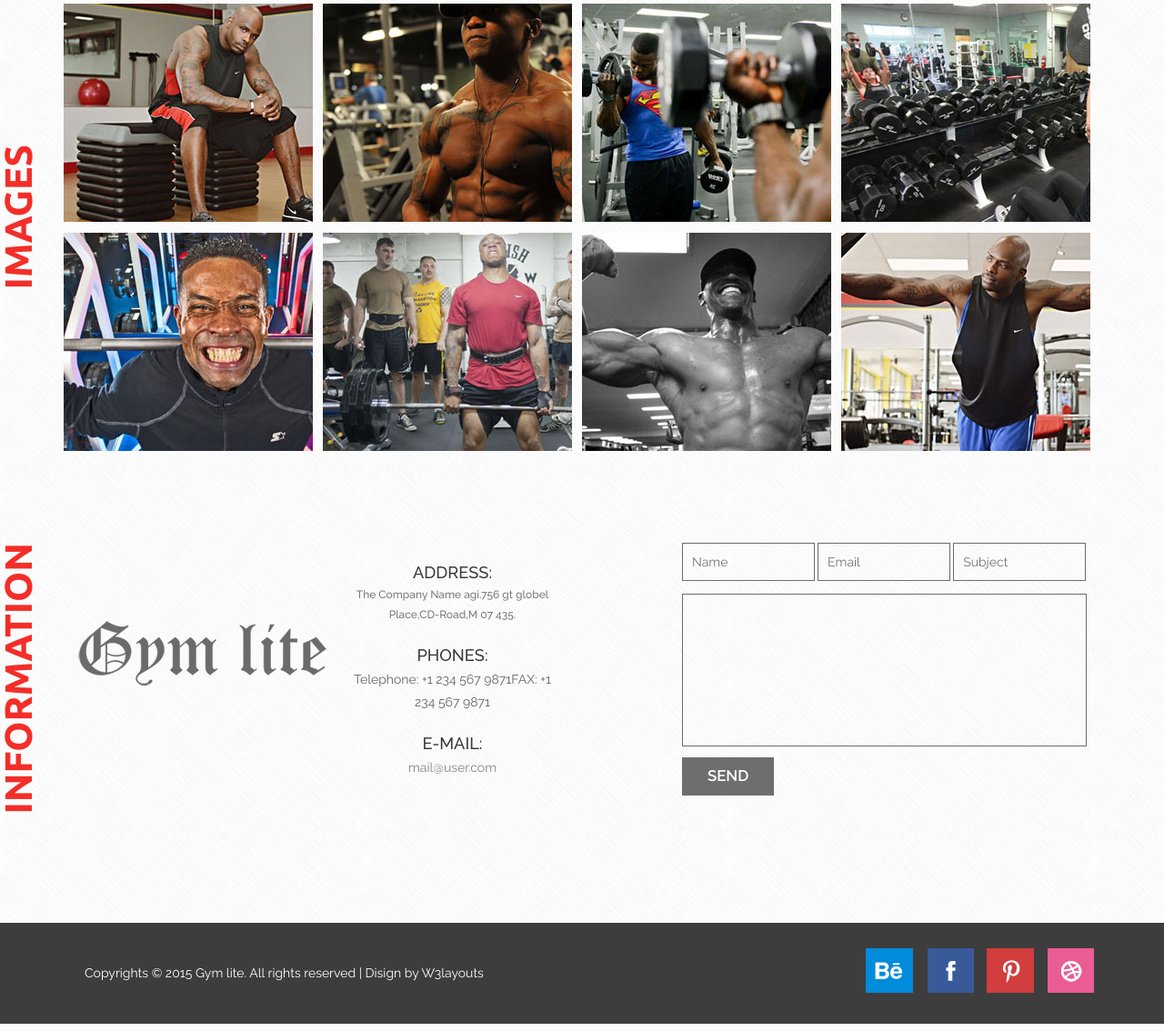
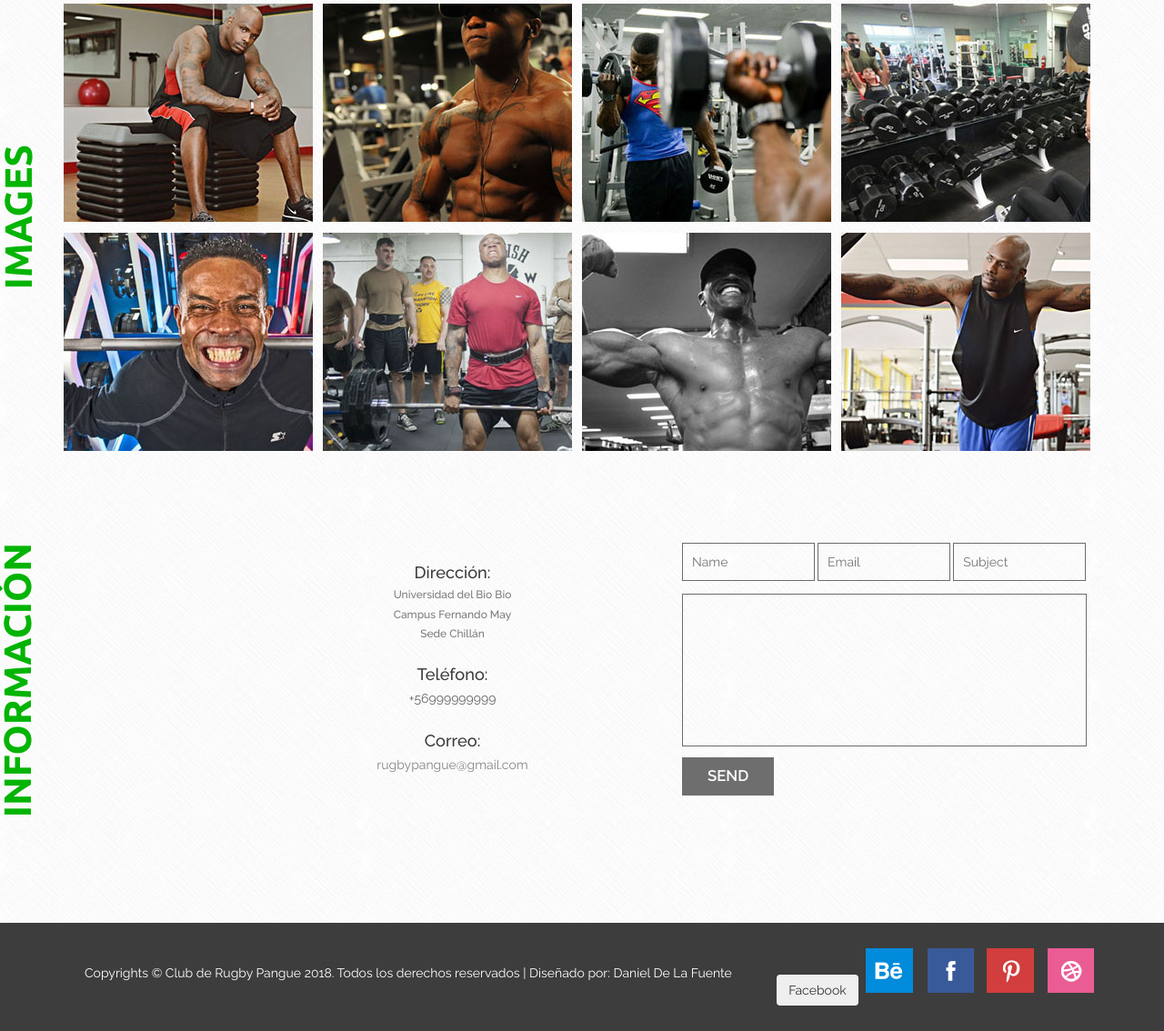
Before and after one commit to DeLaFuente25/Pangue, a Django app: template pangue/templates/base/index.html in a window 1280 px wide. Shown: the part 2156-3290 px from the top of the page at 91% size. Run offline with Django 3.2, Linux system fonts and the light colour scheme; the template is opened without the code that fills it, so the values that code supplies are empty; some libraries are stand-ins or nearby versions.

Commit message:
mariguas

```diff
--- a/PaginaWeb/urls.py
+++ b/PaginaWeb/urls.py
@@ -5,6 +5,6 @@ from pangue.views import *
 
 urlpatterns = [
     path('admin/', admin.site.urls),
-    path('', views.home , name='home'),
+    path('inicio/', views.home , name='home'),
 
 ]
--- a/pangue/static/css/flexslider.css
+++ b/pangue/static/css/flexslider.css
@@ -55,7 +55,7 @@ html[xmlns] .slides {display: block;}
 .flex-control-nav li {margin: 0 6px; display: inline-block; zoom: 1; *display: inline;}
 .flex-control-paging li a {width: 11px; height: 11px; display: block;  background: #C5C5C5; cursor: pointer; text-indent: -9999px; -webkit-border-radius: 20px; -moz-border-radius: 20px; -o-border-radius: 20px; border-radius: 20px; box-shadow: inset 0 0 3px rgba(0,0,0,0.3);}
 .flex-control-paging li a:hover { background: #3C3C3C; }
-.flex-control-paging li a.flex-active { background: #F32E28; cursor: default; }
+.flex-control-paging li a.flex-active { background: #FFFF00; cursor: default; }
 
 .flex-control-thumbs {margin: 5px 0 0; position: static; overflow: hidden;}
 .flex-control-thumbs li {width: 25%; float: left; margin: 0;}
--- a/pangue/static/css/style.css
+++ b/pangue/static/css/style.css
@@ -179,7 +179,7 @@ ul.nav.navbar-nav li a.active {
   -webkit-transform-origin: right top;
   transform-origin: right top;
   font-size: 3em;
-    color: #F32E28;
+    color: #04B404;
   text-transform: uppercase;
       font-weight: 900;
 }
--- a/pangue/static/css/swipebox.css
+++ b/pangue/static/css/swipebox.css
@@ -54,7 +54,7 @@
   width: 40%;
   height: 50%;
   vertical-align: middle;
-  border: 12px solid #F82F27 !important;
+  border: 12px solid #FFFF00 !important;
   border-radius: 4px;
 }
 
@@ -232,6 +232,6 @@
 #swipebox-slider .slide img {
 	  width: 80%;
 	  height: 35%;
-	    border: 5px solid #F82F27 !important;
+	    border: 5px solid #FFFF00 !important;
 	}
 }
--- a/pangue/templates/base/index.html
+++ b/pangue/templates/base/index.html
@@ -1,15 +1,10 @@
-<!--
-Author: W3layouts
-Author URL: http://w3layouts.com
-License: Creative Commons Attribution 3.0 Unported
-License URL: http://creativecommons.org/licenses/by/3.0/
--->
+{% load staticfiles %}
 <!DOCTYPE html>
 <html>
 <head>
-<title>Gym Lite a Sports Category Flat Bootstrap Responsive Website Template | Home :: w3layouts</title>
-<link href="css/bootstrap.css" rel="stylesheet">
-<link href="css/style.css" rel="stylesheet" type="text/css" media="all" />
+<title>Pangue RC</title>
+<link href="{% static 'css/bootstrap.css' %}" rel="stylesheet">
+<link href="{% static 'css/style.css' %}" rel="stylesheet" type="text/css" media="all" />
 <!-- for-mobile-apps -->
 <meta name="viewport" content="width=device-width, initial-scale=1">
 <meta http-equiv="Content-Type" content="text/html; charset=utf-8" />
@@ -22,12 +17,12 @@ Smartphone Compatible web template, free webdesigns for Nokia, Samsung, LG, Sony
 <link href='http://fonts.googleapis.com/css?family=Ubuntu:400,500,700' rel='stylesheet' type='text/css'>
 <link href='http://fonts.googleapis.com/css?family=Voltaire' rel='stylesheet' type='text/css'>
 <!--//fonts-->
-<script src="js/jquery.min.js"> </script>
+<script src="{% static 'js/jquery.min.js' %}"> </script>
 <!--start slider -->
-    <link rel="stylesheet" href="css/flexslider.css" type="text/css" media="screen" />
+    <link rel="stylesheet" href="{% static 'css/flexslider.css' %}" type="text/css" media="screen" />
 <!--end slider -->
-	<link rel="stylesheet" href="css/swipebox.css">
-	<script src="js/jquery.swipebox.min.js"></script>
+	<link rel="stylesheet" href="{% static 'css/swipebox.css' %}">
+	<script src="{% static 'js/jquery.swipebox.min.js' %}"></script>
 	    <script type="text/javascript">
 			jQuery(function($) {
 				$(".swipebox").swipebox();
@@ -62,22 +48,24 @@ Smartphone Compatible web template, free webdesigns for Nokia, Samsung, LG, Sony
 		 </script>
 		 <!-- script-for-menu -->
 		</div>
+		<!--
 					  <div class="middl-text">
-			  <a href="#"><h1>Gym lite</h1></a>
-			  	<p>Infectious diseases that affect dogs are important not only from a veterinary standpoint,
-			  		but also because of the risk to public health; an example of this is rabies.</p>
+			  <a href="#"><h1>Rugby Pangue</h1></a>
+			  	<p>Únete a nuestra gran familia.</p>
 			  </div>
+			-->
 	</div>
 <!--/header-->
 <!--about-->
 <div class="about">
 	<div class="container relative">
-		<h4>About</h4>
+		<h4>Nosotros</h4>
 		<div class="col-md-8 about-text">
-			<p>Before the evolution of wolf into dog, it is posited that humans and wolves worked together hunting game.
-				Wolves were the superior tracker but humans were the superior killer; thus wolves would lead humans to the
-				prey and humans would leave some of the meat to the wolves.the superior tracker but humans were the superior killer; thus wolves would lead humans to the
-				prey and humans would leave some of the meat to the wolves.</p>
+			<p>El Club... Lorem Ipsum is simply dummy text of the printing and typesetting industry. Lorem Ipsum has been the industry's standard
+				dummy text ever since the 1500s, when an unknown printer took a galley of type and scrambled it to make a type specimen book. It
+				has survived not only five centuries, but also the leap into electronic typesetting, remaining essentially unchanged. It was
+				popularised in the 1960s with the release of Letraset sheets containing Lorem Ipsum passages, and more recently with desktop
+				publishing software like Aldus PageMaker including versions of Lorem Ipsum.</p>
 			<p class="second-text">It is said that giving up all their belongings and ties, the Pandavas, accompanied by a dog, made their final
 				 journey of pilgrimage to the Himalayas. Yudhisthira was the only one to reach the mountain peak in his mortal
 				  body, because he was unblemished by sin or untruth.the superior tracker but humans were the superior killer; thus wolves would lead humans to the
@@ -222,57 +210,57 @@ Smartphone Compatible web template, free webdesigns for Nokia, Samsung, LG, Sony
 					<div id="portfoliolist">
 						<div class="portfolio" style="display: inline-block; opacity: 1;">
 							<div class="portfolio-wrapper">
-								<a href="images/c1.jpg" class="b-link-stripe b-animate-go   swipebox"  title="Image Title">
-							     <img src="images/c1.jpg" /><div class="b-wrapper"><h2 class="b-animate b-from-left    b-delay03 ">Gym Lite<img src="images/p-search.png" /></h2>
+								<a href="{% static 'images/c1.jpg' %}" class="b-link-stripe b-animate-go   swipebox"  title="Image Title">
+							     <img src="{% static 'images/c1.jpg' %}" /><div class="b-wrapper"><h2 class="b-animate b-from-left    b-delay03 ">Gym Lite<img src="images/p-search.png" /></h2>
 							  	 </div></a>
 			                </div>
 						</div>
 						<div class="portfolio"  style="display: inline-block; opacity: 1;">
 							<div class="portfolio-wrapper">
-								<a href="images/c2.jpg" class="b-link-stripe b-animate-go   swipebox"  title="Image Title">
-							     <img src="images/c2.jpg" /><div class="b-wrapper"><h2 class="b-animate b-from-left    b-delay03 ">Gym Lite<img src="images/p-search.png" /></h2>
+								<a href="{% static 'images/c2.jpg' %}" class="b-link-stripe b-animate-go   swipebox"  title="Image Title">
+							     <img src="{% static 'images/c2.jpg' %}" /><div class="b-wrapper"><h2 class="b-animate b-from-left    b-delay03 ">Gym Lite<img src="images/p-search.png" /></h2>
 							  	 </div></a>
 			               	</div>
 						</div>
 						<div class="portfolio"  style="display: inline-block; opacity: 1;">
 							<div class="portfolio-wrapper">
-								<a href="images/c3.jpg" class="b-link-stripe b-animate-go   swipebox"  title="Image Title">
-							     <img src="images/c3.jpg" /><div class="b-wrapper"><h2 class="b-animate b-from-left    b-delay03 ">Gym Lite<img src="images/p-search.png" /></h2>
+								<a href="{% static 'images/c3.jpg' %}" class="b-link-stripe b-animate-go   swipebox"  title="Image Title">
+							     <img src="{% static 'images/c3.jpg' %}" /><div class="b-wrapper"><h2 class="b-animate b-from-left    b-delay03 ">Gym Lite<img src="images/p-search.png" /></h2>
 							  	 </div></a>
 			                </div>
 						</div>
 						<div class="portfolio"  style="display: inline-block; opacity: 1;">
 							<div class="portfolio-wrapper">
-								<a href="images/c4.jpg" class="b-link-stripe b-animate-go   swipebox"  title="Image Title">
-							     <img src="images/c4.jpg" /><div class="b-wrapper"><h2 class="b-animate b-from-left    b-delay03 ">Gym Lite<img src="images/p-search.png" /></h2>
+								<a href="{% static 'images/c4.jpg' %}" class="b-link-stripe b-animate-go   swipebox"  title="Image Title">
+							     <img src="{% static 'images/c4.jpg' %}" /><div class="b-wrapper"><h2 class="b-animate b-from-left    b-delay03 ">Gym Lite<img src="images/p-search.png" /></h2>
 							  	 </div></a>
 			                </div>
 						</div>
 						<div class="portfolio"  style="display: inline-block; opacity: 1;">
 							<div class="portfolio-wrapper">
-								<a href="images/c5.jpg" class="b-link-stripe b-animate-go   swipebox"  title="Image Title">
-							     <img src="images/c5.jpg" /><div class="b-wrapper"><h2 class="b-animate b-from-left    b-delay03 ">Gym Lite<img src="images/p-search.png" /></h2>
+								<a href="{% static 'images/c5.jpg' %}" class="b-link-stripe b-animate-go   swipebox"  title="Image Title">
+							     <img src="{% static 'images/c5.jpg' %}" /><div class="b-wrapper"><h2 class="b-animate b-from-left    b-delay03 ">Gym Lite<img src="images/p-search.png" /></h2>
 							  	 </div></a>
 			                </div>
 						</div>
 						<div class="portfolio"  style="display: inline-block; opacity: 1;">
 							<div class="portfolio-wrapper">
-								<a href="images/c6.jpg" class="b-link-stripe b-animate-go  swipebox"  title="Image Title">
-							     <img src="images/c6.jpg" /><div class="b-wrapper"><h2 class="b-animate b-from-left    b-delay03 ">Gym Lite<img src="images/p-search.png" /></h2>
+								<a href="{% static 'images/c6.jpg' %}" class="b-link-stripe b-animate-go  swipebox"  title="Image Title">
+							     <img src="{% static 'images/c6.jpg' %}" /><div class="b-wrapper"><h2 class="b-animate b-from-left    b-delay03 ">Gym Lite<img src="images/p-search.png" /></h2>
 							  	 </div></a>
 			                </div>
 			            </div>
 			            <div class="portfolio"  style="display: inline-block; opacity: 1;">
 							<div class="portfolio-wrapper">
-								<a href="images/c7.jpg" class="b-link-stripe b-animate-go   swipebox"  title="Image Title">
-							     <img src="images/c7.jpg" /><div class="b-wrapper"><h2 class="b-animate b-from-left    b-delay03 ">Gym Lite<img src="images/p-search.png" /></h2>
+								<a href="{% static 'images/c7.jpg' %}" class="b-link-stripe b-animate-go   swipebox"  title="Image Title">
+							     <img src="{% static 'images/c7.jpg' %}" /><div class="b-wrapper"><h2 class="b-animate b-from-left    b-delay03 ">Gym Lite<img src="images/p-search.png" /></h2>
 							  	 </div></a>
 			                </div>
 						</div>
 						<div class="portfolio"  style="display: inline-block; opacity: 1;">
 							<div class="portfolio-wrapper">
-								<a href="images/c8.jpg" class="b-link-stripe b-animate-go  swipebox"  title="Image Title">
-							     <img src="images/c8.jpg" /><div class="b-wrapper"><h2 class="b-animate b-from-left    b-delay03 ">Gym Lite<img src="images/p-search.png" /></h2>
+								<a href="{% static 'images/c8.jpg' %}" class="b-link-stripe b-animate-go  swipebox"  title="Image Title">
+							     <img src="{% static 'images/c8.jpg' %}" /><div class="b-wrapper"><h2 class="b-animate b-from-left    b-delay03 ">Gym Lite<img src="images/p-search.png" /></h2>
 							  	 </div></a>
 			                </div>
 			            </div>
@@ -286,22 +274,21 @@ Smartphone Compatible web template, free webdesigns for Nokia, Samsung, LG, Sony
 <!--contact-->
 <div class="contact">
 	<div class="container relative">
-		<h4>Information</h4>
-		<div class="col-md-2 contact-logo">
-			<a href="#"><img src="images/logo.png" /></a>
+		<h4>Información</h4>
+		<div class="col-md-2">
 		</div>
 		<div class="col-md-5 contact-address">
 				<div class="contact-top-one">
-					<h5>ADDRESS:</h5>
-					<h6>The Company Name agi.<span>756 gt globel Place,</span>CD-Road,M 07 435.</h6>
+					<h5>Dirección:</h5>
+					<h6>Universidad del Bio Bio<span><br>Campus Fernando May</span><br>Sede Chillán</h6>
 				</div>
 				<div class="contact-top-one">
-					<h5>PHONES:</h5>
-					<p>Telephone: +1 234 567 9871<span>FAX: +1 234 567 9871</span></p>
+					<h5>Teléfono:</h5>
+					<p>+56999999999</p>
 				</div>
 				<div class="contact-top-one">
-					<h5>E-MAIL:</h5>
-					<p><a href="mailto:info@example.com">mail@user.com</a></p>
+					<h5>Correo:</h5>
+					<p><a href="mailto:info@example.com">rugbypangue@gmail.com</a></p>
 				</div>
 		</div>
 		<div class="col-md-5 contact-top-right">
@@ -321,8 +308,9 @@ Smartphone Compatible web template, free webdesigns for Nokia, Samsung, LG, Sony
 <!--footer-->
 <div class="fotter">
 	 <div class="container">
-		<p class="fotter-info">Copyrights &copy; 2015 Gym lite. All rights reserved | Disign by <a href="http://w3layouts.com/">W3layouts</a></p>
+		<p class="fotter-info">Copyrights &copy; Club de Rugby Pangue 2018. Todos los derechos reservados | Diseñado por: <a href="">Daniel De La Fuente</a></p>
 		 <div class="social-icons">
+			<button type="button" class="btn btn-fb"><i class="fa fa-facebook pr-1"></i> Facebook</button>
 			<a href="#"><span class="beh"> </span></a>
 			<a href="#"><span class="face"> </span></a>
 			<a href="#"><span class="pin"> </span></a>
--- /dev/null
+++ b/pangue/templates/base/partials/navbar.html
@@ -0,0 +1,12 @@
+<div class="top-menu">
+    <span class="menu"> </span>
+   <ul class="nav navbar-nav">
+       <li><a class="active" href="index.html">Inicio <span class="sr-only">(current)</span></a></li>
+       <li><a href="about.html">Nuestro Equipo</a></li>
+       <li><a href="trainers.html">Entrenadores</a></li>
+       <!-- <li><a href="404.html">Support</a></li> -->
+       <li><a href="gallery.html">Galeria</a></li>
+       <li><a href="contact.html">Contacto</a></li>
+       <div class="clearfix"> </div>
+     </ul>
+</div>
```
Also changed, not shown: other parts of pangue/static/css/style.css (+36 -36 lines), other parts of pangue/templates/base/index.html (+10 -19 lines), PaginaWeb/settings.py (+14 -2 lines), 1 other file.
